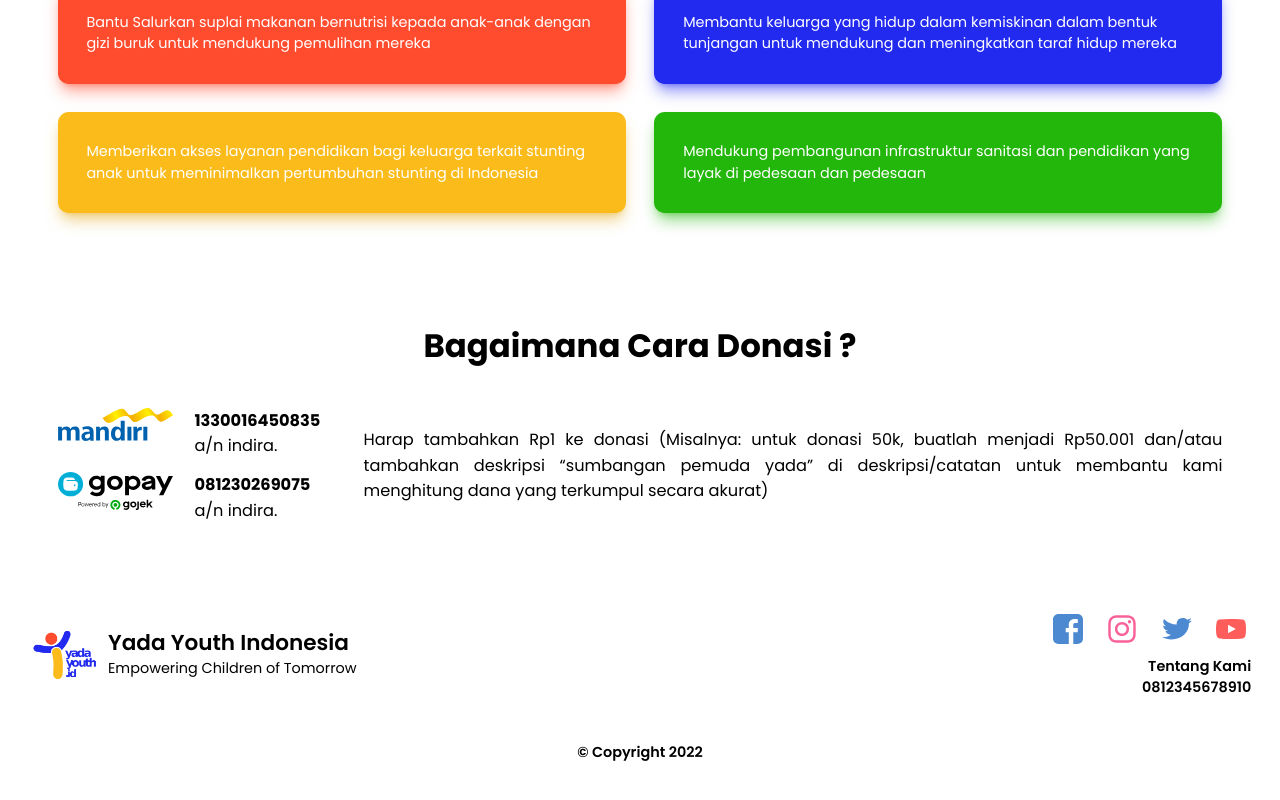
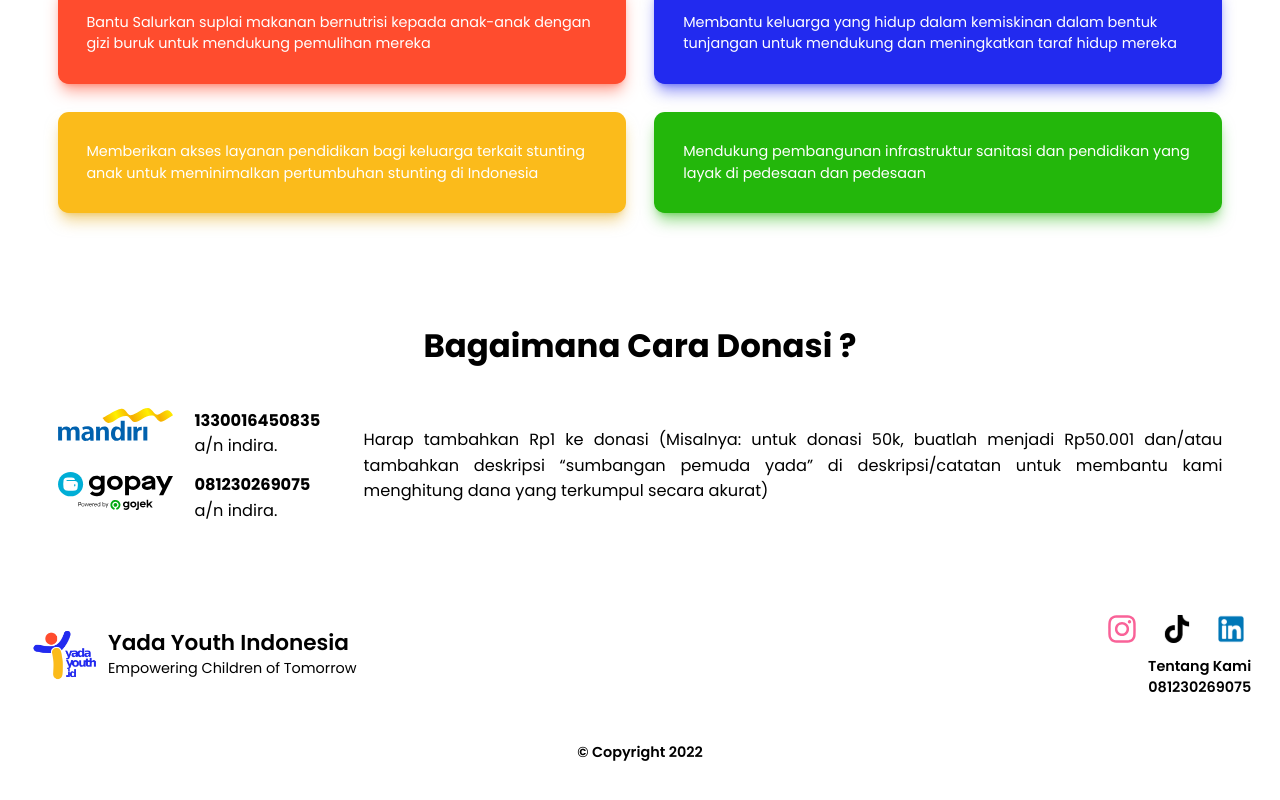
Before and after one commit to alfonsus20/yadayouth-nextjs-v2, a Next.js app: page /donate in a window 1280 px wide. Shown: the part 946-1746 px from the top of the page. Built offline with nearby package versions, Linux system fonts and the light colour scheme.

Commit message:
feat: update sosmed permalink

```diff
--- a/components/Footer/index.tsx
+++ b/components/Footer/index.tsx
@@ -1,5 +1,8 @@
 import Image from "next/image";
 import Link from "next/link";
+import InstagramLogo from "../../public/sosmed/instagram.svg";
+import LinkedinLogo from "../../public/sosmed/linkedin.svg";
+import TiktokLogo from "../../public/sosmed/tiktok.svg";
 
 const Footer = () => {
   return (
@@ -25,8 +28,8 @@ const Footer = () => {
                 rel="noopen noreferrer"
               >
                 <Image
-                  src="/sosmed/facebook.svg"
-                  alt="facebook"
+                  src={InstagramLogo}
+                  alt="instagram"
                   className="transition cursor-pointer scale-75 hover:scale-100"
                   width={40}
                   height={40}
@@ -35,13 +38,13 @@ const Footer = () => {
             </li>
             <li>
               <a
-                href="https://www.instagram.com/yadayouth.id"
+                href="https://www.tiktok.com/@yadayouth.id"
                 target="_blank"
                 rel="noopen noreferrer"
               >
                 <Image
-                  src="/sosmed/instagram.svg"
-                  alt="instagram"
+                  src={TiktokLogo}
+                  alt="tiktok"
                   className="transition cursor-pointer scale-75 hover:scale-100"
                   width={40}
                   height={40}
@@ -49,27 +52,24 @@ const Footer = () => {
               </a>
             </li>
             <li>
-              <Image
-                src="/sosmed/twitter.svg"
-                alt="twitter"
-                className="transition cursor-pointer scale-75 hover:scale-100"
-                width={40}
-                height={40}
-              />
-            </li>
-            <li>
-              <Image
-                src="/sosmed/youtube.svg"
-                alt="youtube"
-                className="transition cursor-pointer scale-75 hover:scale-100"
-                width={40}
-                height={40}
-              />
+              <a
+                href="https://www.linkedin.com/company/yada-youth/"
+                target="_blank"
+                rel="noopen noreferrer"
+              >
+                <Image
+                  src={LinkedinLogo}
+                  alt="linkedin"
+                  className="transition cursor-pointer scale-75 hover:scale-100"
+                  width={40}
+                  height={40}
+                />
+              </a>
             </li>
           </ul>
           <div className="text-center sm:text-right font-semibold">
             <p>Tentang Kami</p>
-            <p>0812345678910</p>
+            <p>081230269075</p>
           </div>
         </div>
       </div>
--- a/pages/donate.tsx
+++ b/pages/donate.tsx
@@ -9,7 +9,9 @@ import { DONATION_AIMS } from "../utils/constants";
 const Donate = () => {
   return (
     <div>
-      <Head>Donasi</Head>
+      <Head>
+        <title>Donasi</title>
+      </Head>
       <section
         style={{ minHeight: "calc(100vh - 80px)" }}
         className="relative flex items-center"
```
Also changed, not shown: public/sosmed/linkedin.svg (added), public/sosmed/tiktok.svg (added).
